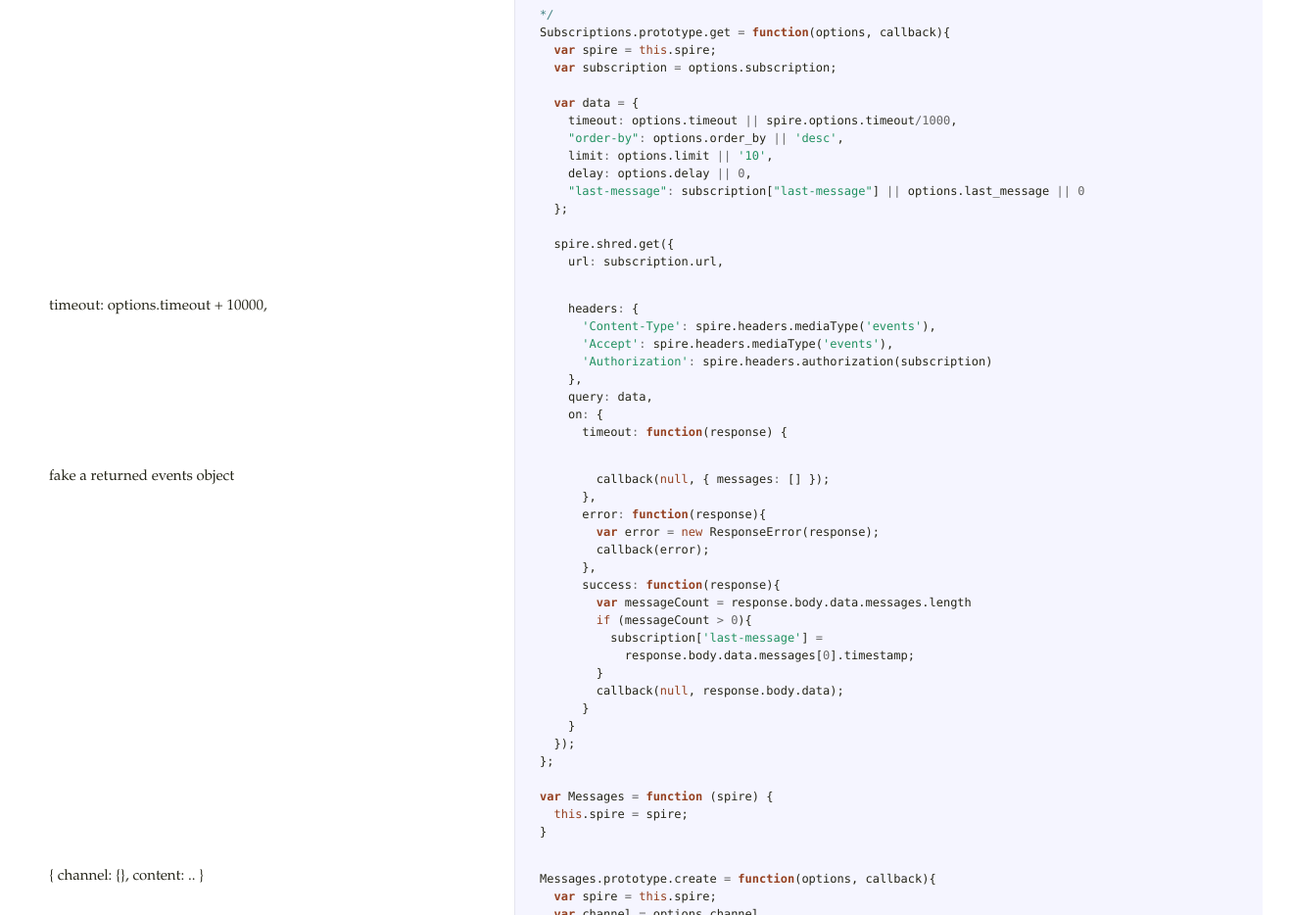
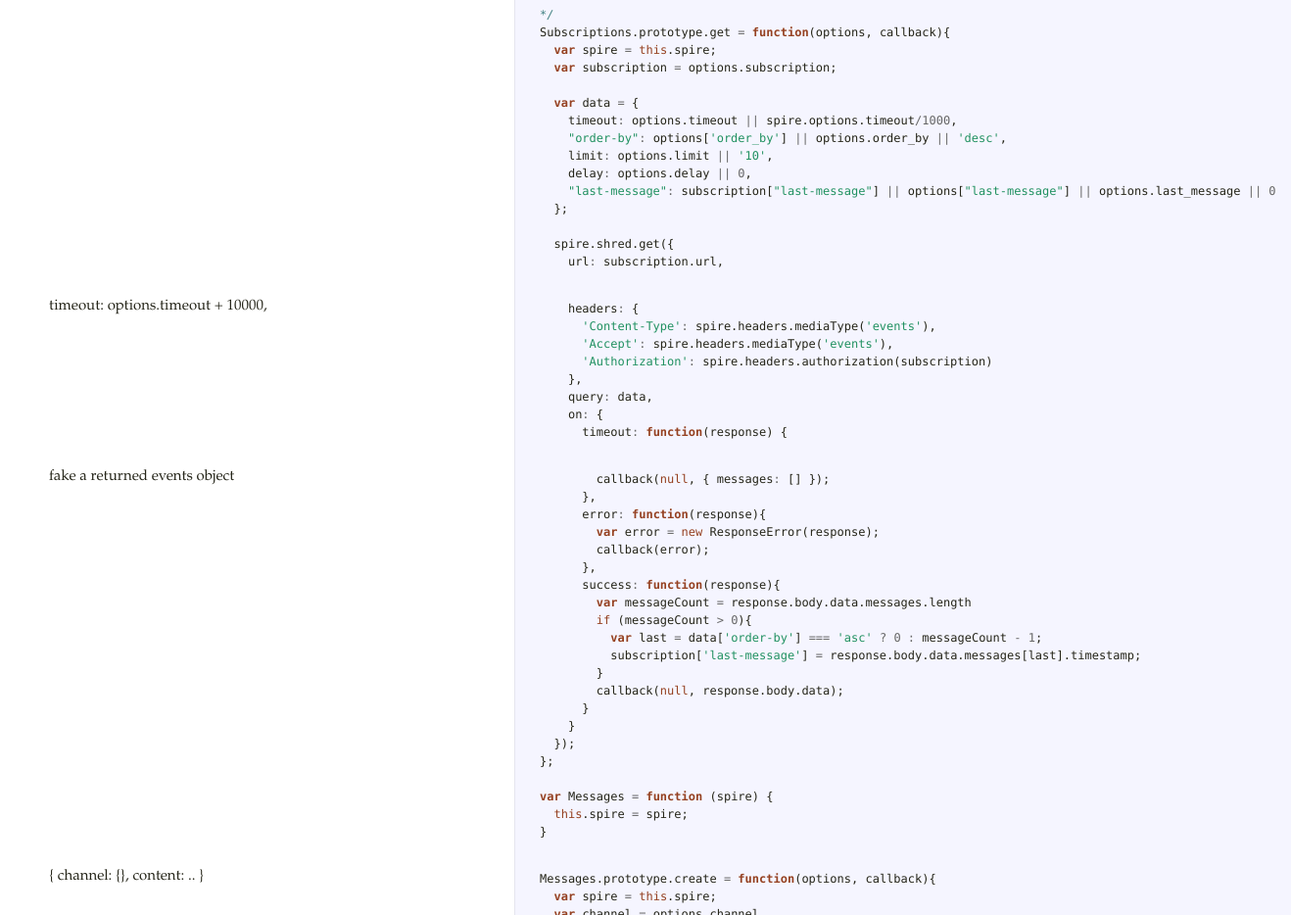
Before and after one commit to spire-io/spire.io.js, a website: page docs/requests.html in a window 1280 px wide. Shown: the part 5240-6174 px from the top of the page at 98% size, 1318 px wide, since content can reach past the window. Drawn offline with Linux system fonts and the light colour scheme.

Commit message:
checkin compiled docs and source

```diff
--- a/docs/requests.html
+++ b/docs/requests.html
@@ -283,10 +283,10 @@ not 'channel' resource objects.</p>             </td>             <td class="cod
 
   <span class="kd">var</span> <span class="nx">data</span> <span class="o">=</span> <span class="p">{</span>
     <span class="nx">timeout</span><span class="o">:</span> <span class="nx">options</span><span class="p">.</span><span class="nx">timeout</span> <span class="o">||</span> <span class="nx">spire</span><span class="p">.</span><span class="nx">options</span><span class="p">.</span><span class="nx">timeout</span><span class="o">/</span><span class="mi">1000</span><span class="p">,</span>
-    <span class="s2">&quot;order-by&quot;</span><span class="o">:</span> <span class="nx">options</span><span class="p">.</span><span class="nx">order_by</span> <span class="o">||</span> <span class="s1">&#39;desc&#39;</span><span class="p">,</span>
+    <span class="s2">&quot;order-by&quot;</span><span class="o">:</span> <span class="nx">options</span><span class="p">[</span><span class="s1">&#39;order_by&#39;</span><span class="p">]</span> <span class="o">||</span> <span class="nx">options</span><span class="p">.</span><span class="nx">order_by</span> <span class="o">||</span> <span class="s1">&#39;desc&#39;</span><span class="p">,</span>
     <span class="nx">limit</span><span class="o">:</span> <span class="nx">options</span><span class="p">.</span><span class="nx">limit</span> <span class="o">||</span> <span class="s1">&#39;10&#39;</span><span class="p">,</span>
     <span class="nx">delay</span><span class="o">:</span> <span class="nx">options</span><span class="p">.</span><span class="nx">delay</span> <span class="o">||</span> <span class="mi">0</span><span class="p">,</span>
-    <span class="s2">&quot;last-message&quot;</span><span class="o">:</span> <span class="nx">subscription</span><span class="p">[</span><span class="s2">&quot;last-message&quot;</span><span class="p">]</span> <span class="o">||</span> <span class="nx">options</span><span class="p">.</span><span class="nx">last_message</span> <span class="o">||</span> <span class="mi">0</span>
+    <span class="s2">&quot;last-message&quot;</span><span class="o">:</span> <span class="nx">subscription</span><span class="p">[</span><span class="s2">&quot;last-message&quot;</span><span class="p">]</span> <span class="o">||</span> <span class="nx">options</span><span class="p">[</span><span class="s2">&quot;last-message&quot;</span><span class="p">]</span> <span class="o">||</span> <span class="nx">options</span><span class="p">.</span><span class="nx">last_message</span> <span class="o">||</span> <span class="mi">0</span>
   <span class="p">};</span>
 
   <span class="nx">spire</span><span class="p">.</span><span class="nx">shred</span><span class="p">.</span><span class="nx">get</span><span class="p">({</span>
@@ -306,8 +306,8 @@ not 'channel' resource objects.</p>             </td>             <td class="cod
       <span class="nx">success</span><span class="o">:</span> <span class="kd">function</span><span class="p">(</span><span class="nx">response</span><span class="p">){</span>
         <span class="kd">var</span> <span class="nx">messageCount</span> <span class="o">=</span> <span class="nx">response</span><span class="p">.</span><span class="nx">body</span><span class="p">.</span><span class="nx">data</span><span class="p">.</span><span class="nx">messages</span><span class="p">.</span><span class="nx">length</span>
         <span class="k">if</span> <span class="p">(</span><span class="nx">messageCount</span> <span class="o">&gt;</span> <span class="mi">0</span><span class="p">){</span>
-          <span class="nx">subscription</span><span class="p">[</span><span class="s1">&#39;last-message&#39;</span><span class="p">]</span> <span class="o">=</span>
-            <span class="nx">response</span><span class="p">.</span><span class="nx">body</span><span class="p">.</span><span class="nx">data</span><span class="p">.</span><span class="nx">messages</span><span class="p">[</span><span class="mi">0</span><span class="p">].</span><span class="nx">timestamp</span><span class="p">;</span>
+          <span class="kd">var</span> <span class="nx">last</span> <span class="o">=</span> <span class="nx">data</span><span class="p">[</span><span class="s1">&#39;order-by&#39;</span><span class="p">]</span> <span class="o">===</span> <span class="s1">&#39;asc&#39;</span> <span class="o">?</span> <span class="mi">0</span> <span class="o">:</span> <span class="nx">messageCount</span> <span class="o">-</span> <span class="mi">1</span><span class="p">;</span>
+          <span class="nx">subscription</span><span class="p">[</span><span class="s1">&#39;last-message&#39;</span><span class="p">]</span> <span class="o">=</span> <span class="nx">response</span><span class="p">.</span><span class="nx">body</span><span class="p">.</span><span class="nx">data</span><span class="p">.</span><span class="nx">messages</span><span class="p">[</span><span class="nx">last</span><span class="p">].</span><span class="nx">timestamp</span><span class="p">;</span>
         <span class="p">}</span>
         <span class="nx">callback</span><span class="p">(</span><span class="kc">null</span><span class="p">,</span> <span class="nx">response</span><span class="p">.</span><span class="nx">body</span><span class="p">.</span><span class="nx">data</span><span class="p">);</span>
       <span class="p">}</span>
```
Also changed, not shown: browser/spire.io.bundle.js (+4 -4 lines), browser/spire.io.bundle.min.js, docs/messages.html (line endings or trailing spaces).
